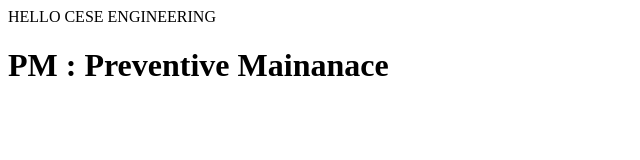
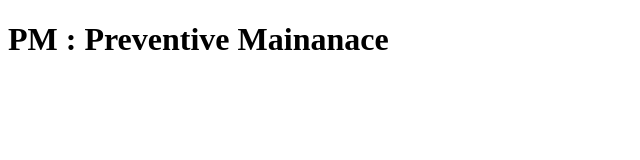
Before and after one commit to manenigma/cese-webapp, a plain HTML site: page index.html in a window 1280 px wide. Shown: the whole page, without its empty margins (0-640 px from the left). Drawn offline with Linux system fonts and the light colour scheme.

Commit message:
Delete HELLLOO WORLD

```diff
--- a/index.html
+++ b/index.html
@@ -5,7 +5,6 @@
 	<title>CESE webApp</title>
 </head>
 <body>
-	HELLO CESE ENGINEERING
 	<h1>PM : Preventive Mainanace</h1>
 </body>
 </html>
```
